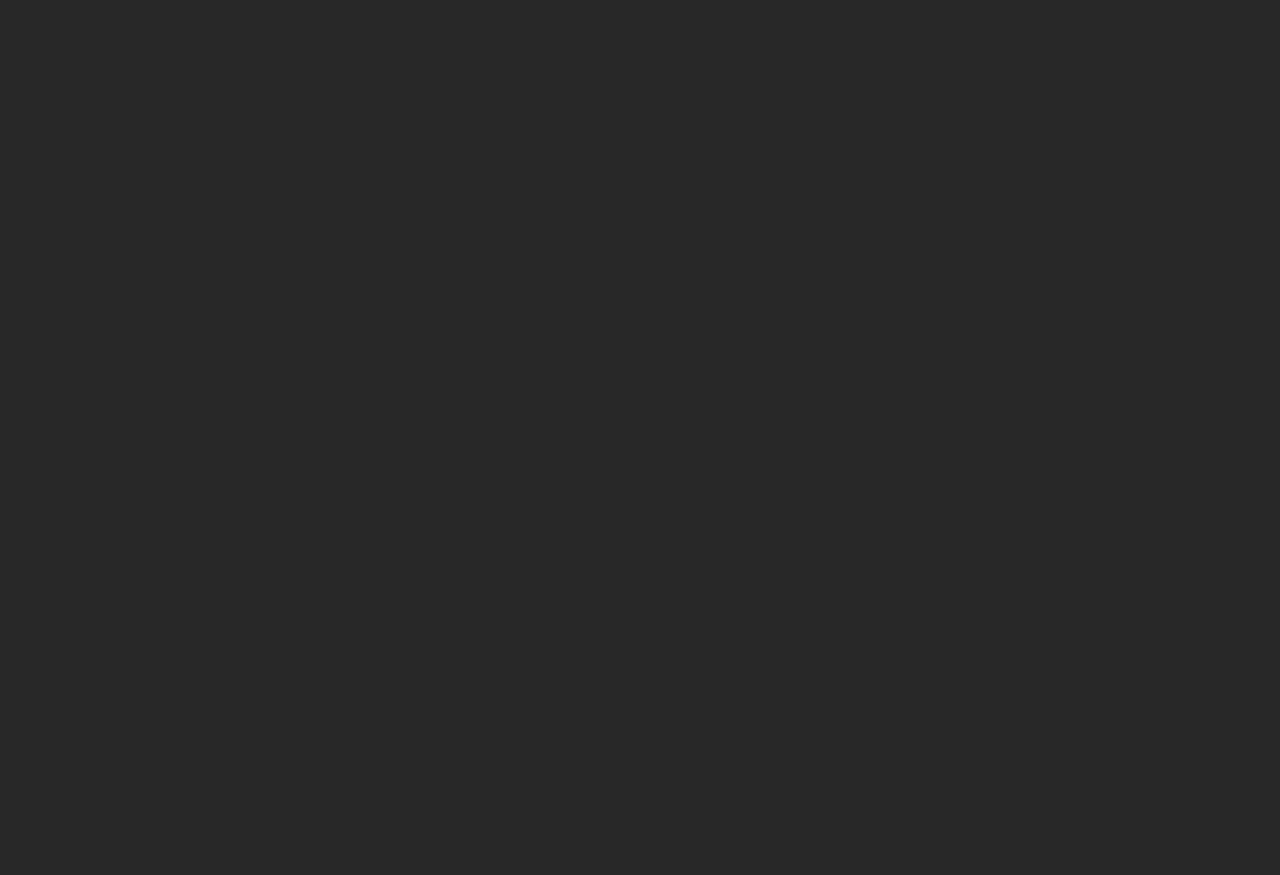
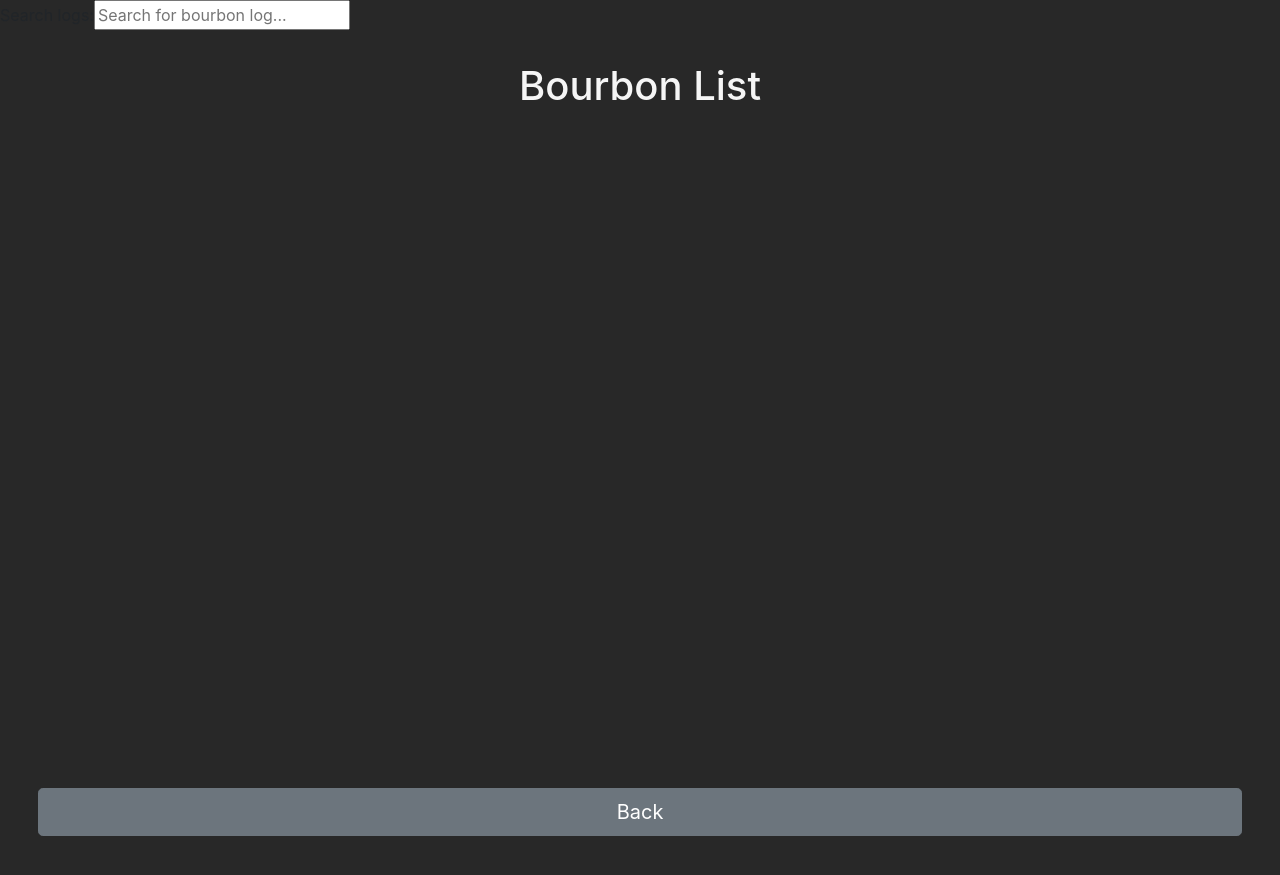
Before and after one commit to aandrusky/Bourbon-Log-V2-Client, a React app: page /logs in a window 1280 px wide. Before the commit the page ends 800 px from the top, so only its background shows below. Built offline with nearby package versions, Linux system fonts and the light colour scheme; no server answers; sample sign-in values are in the browser's storage.

Commit message:
starter, non-working code for search implementation

```diff
--- a/public/index.html
+++ b/public/index.html
@@ -24,7 +24,7 @@
       work correctly both with client-side routing and a non-root public URL.
       Learn how to configure a non-root public URL by running `npm run build`.
     -->
-    <title>React App</title>
+    <title>Bourbon.log()</title>
   </head>
   <body>
     <noscript>You need to enable JavaScript to run this app.</noscript>
--- a/src/components/ApplicationViews.js
+++ b/src/components/ApplicationViews.js
@@ -7,6 +7,8 @@ import { LogProvider } from "./Bourbon/LogProvider"
 import { FlavorSumProvider } from './Flavors/FlavorSumProvider'
 import { FlavorDetail } from './Flavors/FlavorDetail'
 import { FlavorProvider } from './Flavors/FlavorProvider'
+import { LogSearch } from "./Bourbon/LogSearch"
+
 
 export const ApplicationViews = (props) => {
     return (
@@ -18,17 +20,25 @@ export const ApplicationViews = (props) => {
                     props => <Home {...props}
                     />
                 } />
+
                 <Route path="/NewLog" render={
                     props => <BourbonForm {...props} />
                 } />
+
                 <Route path="/logs/edit/:logId(\d+)" render={
                     props => <BourbonForm {...props} />
                 } />
+
                 <Route path="/ViewList" render={
                     props => <>
                     <BourbonList {...props} />
-                    {/* <FlavorFunctionGenerator {...props}/> */}
                    </>
+                }/>
+                <Route exact path= "/logs" render={
+                    props => <>
+                    <LogSearch />
+                    <BourbonList {...props} />
+                    </>
                 } />
                     </FlavorSumProvider>
                 </FlavorProvider>
--- a/src/components/Bourbon/BourbonList.js
+++ b/src/components/Bourbon/BourbonList.js
@@ -16,11 +16,12 @@ export const BourbonList = (props) => {
 
     //State variables get set by provider functions by calling 'setX' at the end of the call. The useContext argument returns 1 array with 2 things in it.
 
-    const { DeleteLog, GetLogs, logs } = useContext(LogContext)
+    const { DeleteLog, GetLogs, logs, searchTerms } = useContext(LogContext)
     const { GetFlavorSums, flavors } = useContext(FlavorSumsContext)
 
     const [selectedBourbon, setSelectedBourbon] = useState({})
     const [flavorSumObj, setFlavorsSums] = useState({})
+    const [ filteredLogs, setFiltered ] = useState([])
 
     const [show, setShow] = useState(false);
     const [showAlert, setShowAlert] = useState(false);
@@ -40,6 +41,17 @@ export const BourbonList = (props) => {
     useEffect(() => {
         GetFlavorSums()
     }, []) //update on component initialization
+
+    useEffect(() => {
+        if (searchTerms !== "") {
+          // If the search field is not blank, display matching animals
+          const subset = logs.filter(log => log.name.toLowerCase().includes(searchTerms))
+          setFiltered(subset)
+        } else {
+          // If the search field is blank, display all animals
+          setFiltered(logs)
+        }
+      }, [searchTerms, logs])
 
     return (
         <>
--- a/src/components/Bourbon/LogProvider.js
+++ b/src/components/Bourbon/LogProvider.js
@@ -6,6 +6,8 @@ export const LogProvider = (props) => {
 
   const [logs, setLogs] = useState([])
   // useState returns [initial value of state variable, a function to set the value of the state variable]
+
+  const [searchTerms, setTerms] = useState("")
 
   const GetLogs = () => {
     return fetch("http://localhost:8000/logs", {
@@ -58,7 +60,7 @@ export const LogProvider = (props) => {
   return (
     <LogContext.Provider value={
       {
-        logs, AddLog, GetLogs, DeleteLog, EditLog
+        logs, AddLog, GetLogs, DeleteLog, EditLog, searchTerms, setTerms
       }
     }>
       {props.children}
--- /dev/null
+++ b/src/components/Bourbon/LogSearch.js
@@ -0,0 +1,16 @@
+import React, { useContext } from "react"
+import { LogContext } from './LogProvider'
+
+export const LogSearch = () => {
+  const { setSearchTerms } = useContext(LogContext)
+
+  return (
+    <>
+      Search logs:
+      <input type="text"
+        className="input--wide"
+        onKeyUp={(event) => setSearchTerms(event.target.value)}
+        placeholder="Search for bourbon log... " />
+    </>
+  )
+}
```
